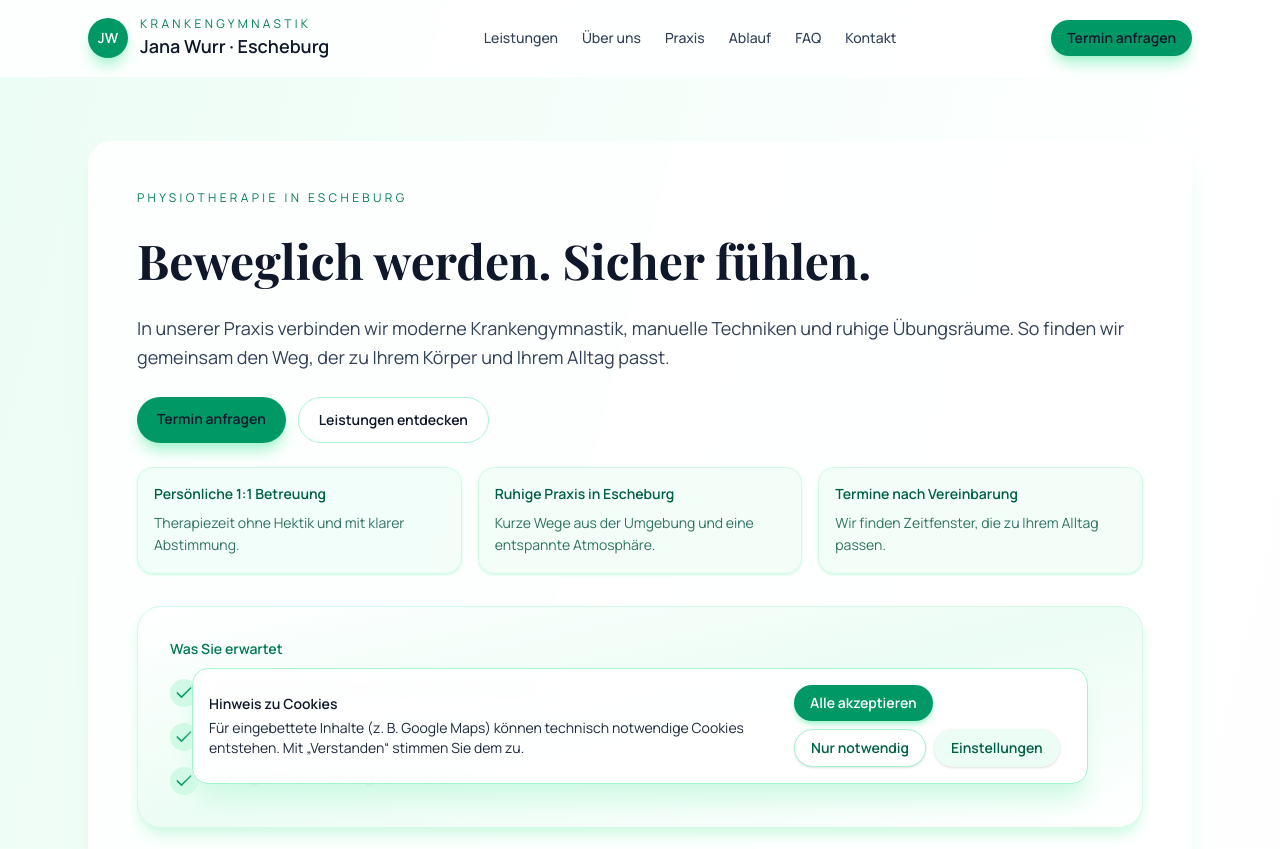
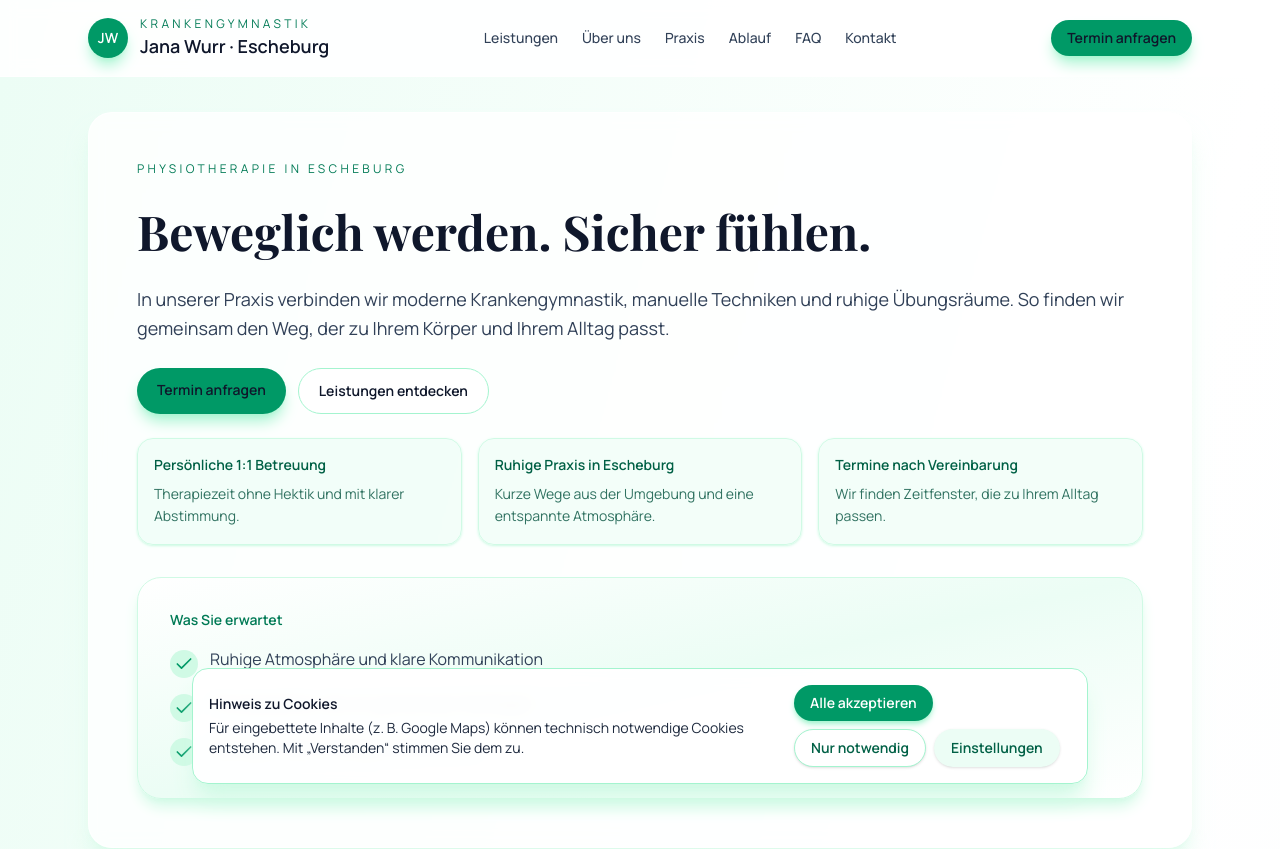
Before and after one commit to RomanHH81/Jana-Wurr---Krankengymnastik-Escheburg, a Next.js app in the folder frontend/: page / in a window 1280 px wide. Shown: the top 849 px of the page. Built offline with nearby package versions, Linux system fonts and the light colour scheme; a web font is replaced by a local one.

Commit message:
Make navbar fixed and adjust layout spacing

```diff
--- a/frontend/src/app/layout.tsx
+++ b/frontend/src/app/layout.tsx
@@ -38,7 +38,7 @@ export default function RootLayout({
           </div>
 
           <Header />
-          <div className="relative mx-auto max-w-6xl px-6 pb-24 pt-10 md:pt-16">
+          <div className="relative mx-auto max-w-6xl px-6 pb-24 pt-28">
             {children}
           </div>
           <Footer />
--- a/frontend/src/components/Header.tsx
+++ b/frontend/src/components/Header.tsx
@@ -3,7 +3,7 @@ import Link from "next/link";
 
 export default function Header() {
   return (
-    <header className="sticky top-0 z-30 border-b border-white/60 bg-white/85 backdrop-blur">
+    <header className="fixed inset-x-0 top-0 z-40 border-b border-white/60 bg-white/90 backdrop-blur">
       <div className="mx-auto flex max-w-6xl items-center justify-between px-6 py-4">
         <Link href="/#start" className="flex items-center gap-3">
           <div className="flex h-10 w-10 items-center justify-center rounded-full bg-emerald-600 text-sm font-semibold uppercase text-white shadow-lg shadow-emerald-200">
```
